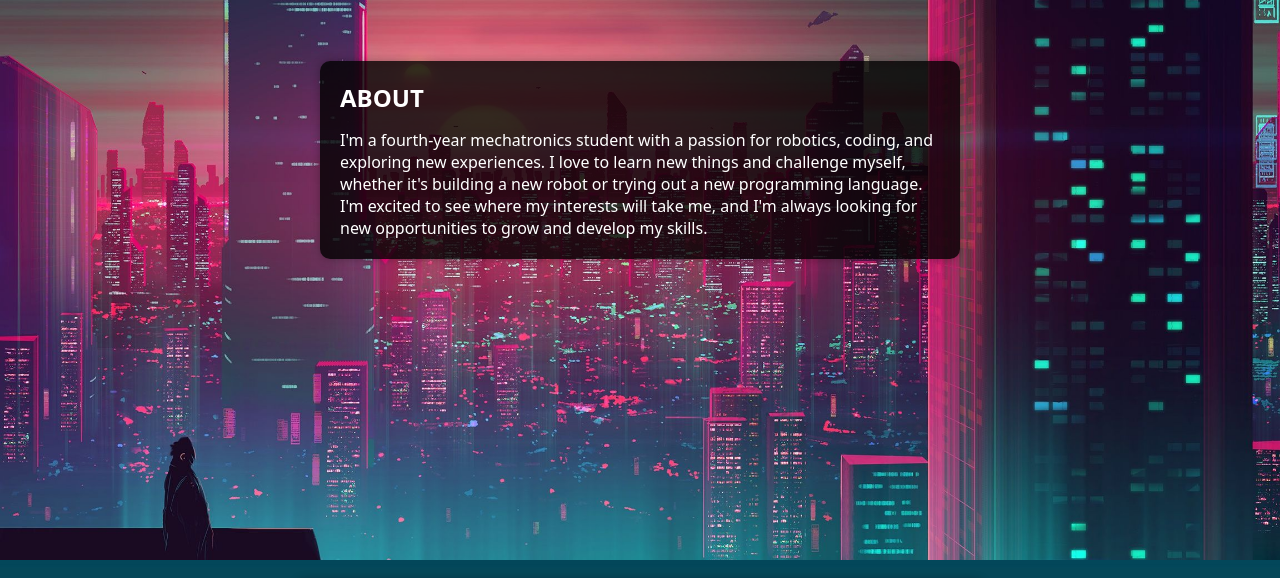
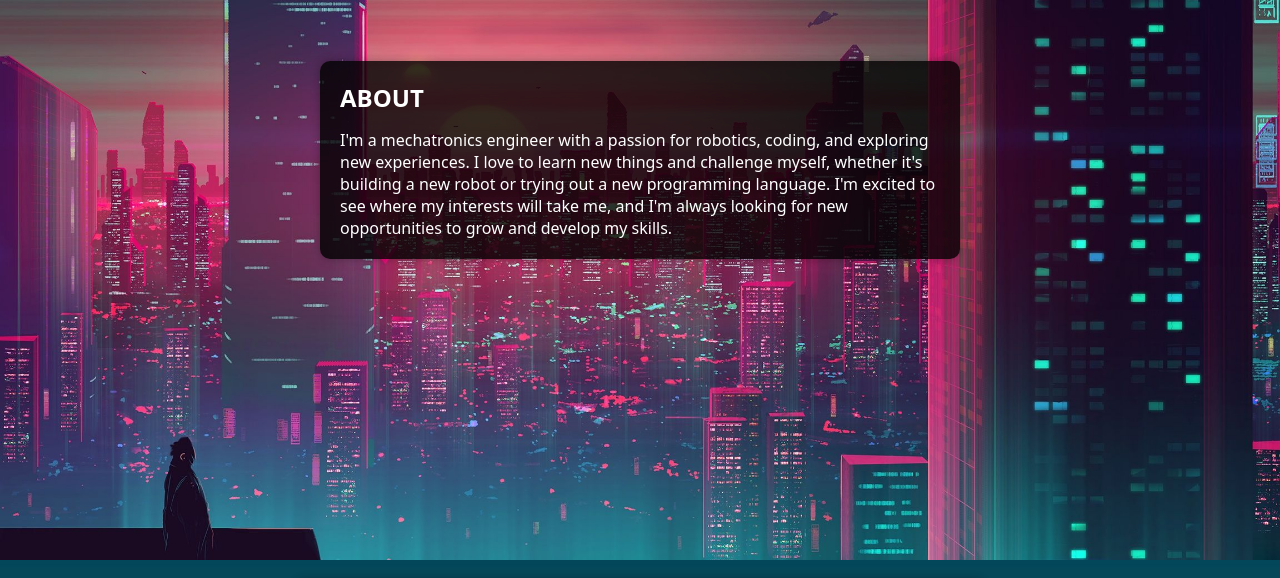
Before and after one commit to roseanne09/Portfolio, a plain HTML site: page index.html in a window 1280 px wide. Shown: the part 1040-1618 px from the top of the page. Drawn offline with nearby package versions, Linux system fonts and the light colour scheme.

Commit message:
Update index.html
changed status from student to engineer

```diff
--- a/index.html
+++ b/index.html
@@ -34,7 +34,7 @@
     <div id="page2">
         <div class="about">
             <h2>ABOUT</h2>
-            <p>I'm a fourth-year mechatronics student with a passion for robotics, coding, and exploring new
+            <p>I'm a mechatronics engineer with a passion for robotics, coding, and exploring new
                 experiences. I love to
                 learn new things and challenge myself, whether it's building a new robot or trying out a new programming
                 language. I'm excited to see where my interests will take me, and I'm always looking for new
```
